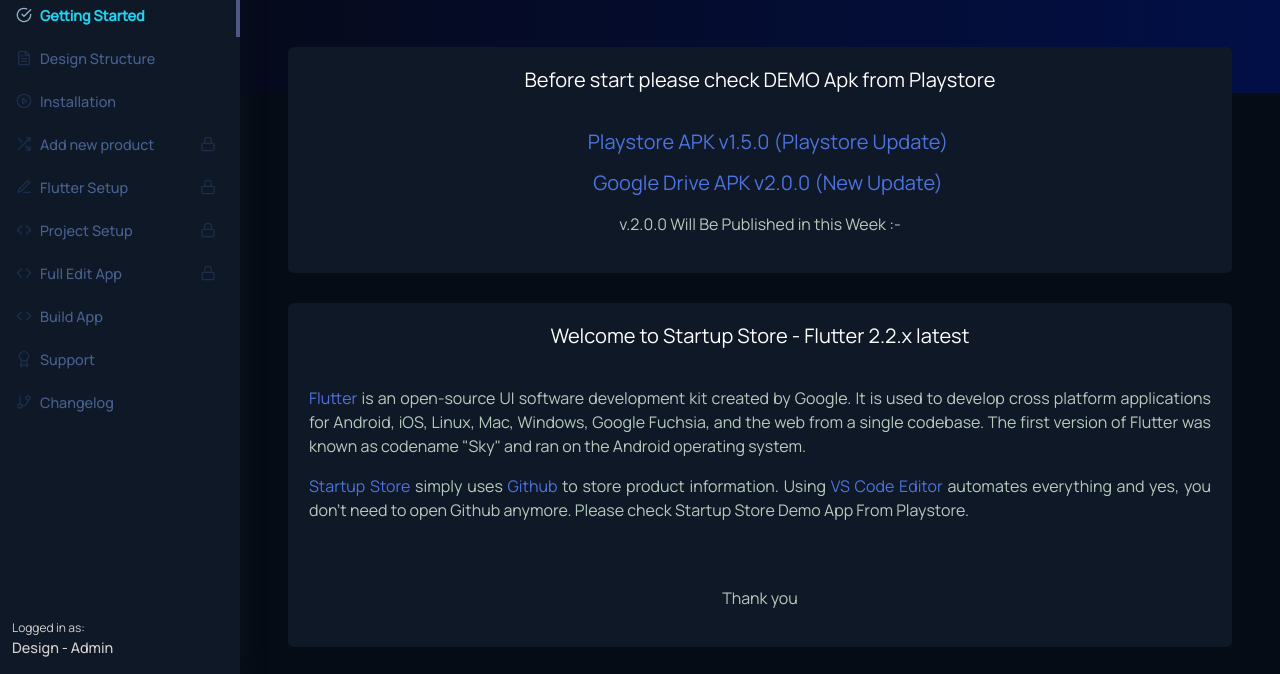
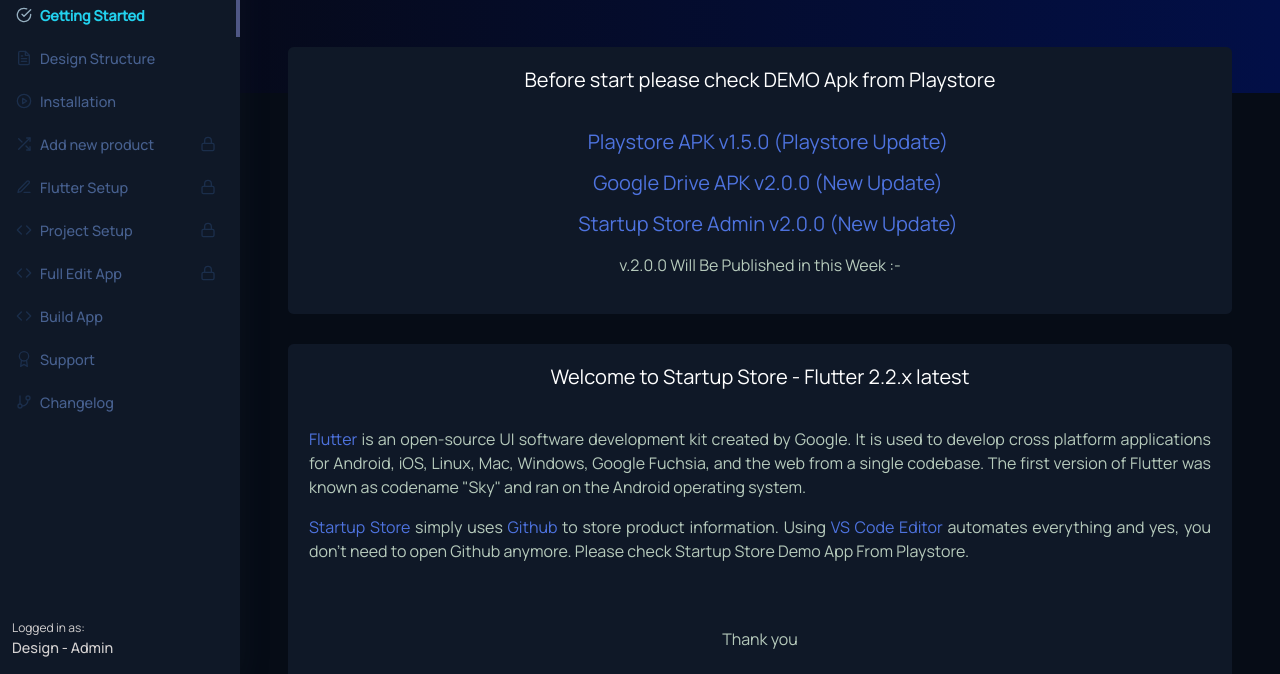
Before and after one commit to Deepjyoti120/Startup-Store-Online-Documentation-v1, a plain HTML site: page index.html in a window 1280 px wide. Shown: the part 121-795 px from the top of the page. Drawn offline with Linux system fonts and the light colour scheme; a web font is replaced by a local one.

Commit message:
not update

```diff
--- a/index.html
+++ b/index.html
@@ -151,6 +151,12 @@
                                                     Google Drive APK v2.0.0 (New Update)
                                                 </a>
                                             </p>
+                                            <p class="docDetails textNone text-center"><a href=""
+                                                    target="_blank"
+                                                    class="h5 font-width-bold mr-auto ml-md-3 my-2 my-md-0 mw-100">
+                                                    Startup Store Admin v2.0.0 (New Update)
+                                                </a>
+                                            </p>
                                             <p class="docDetails textNone text-center">v.2.0.0 Will Be Published in this Week :-
                                             </p>
                                         </div>
```
